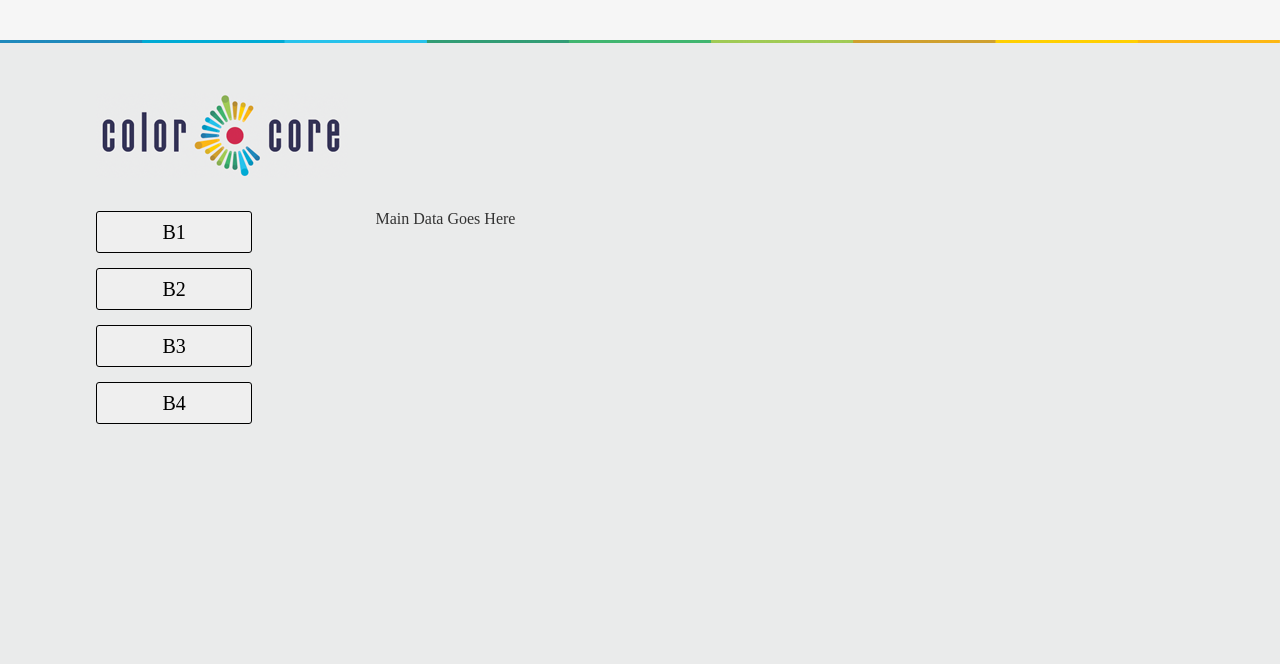
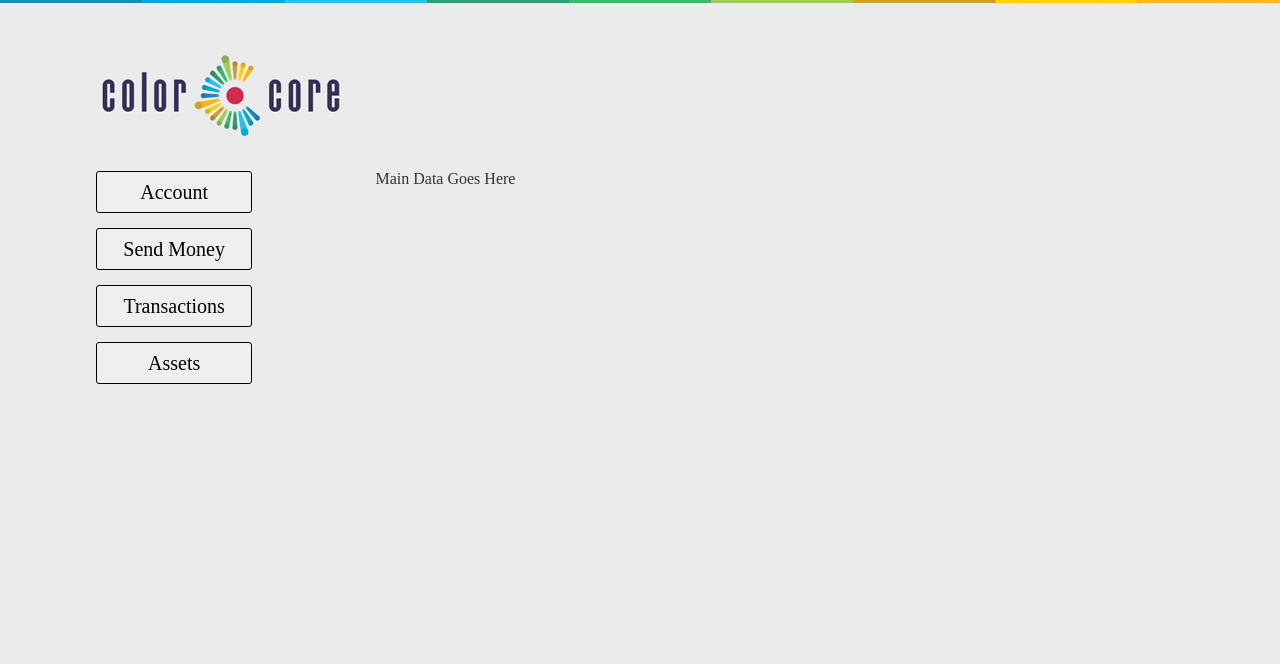
Before and after one commit to whitj00/colorwallet, a Django app: page / in a window 1280 px wide. Shown: the top 664 px of the page. Run offline with Django 3.2, Linux system fonts and the light colour scheme; some libraries are stand-ins or nearby versions.

Commit message:
Add glyphs

```diff
--- a/mockup/opalcolor/wallet/templates/wallet/base.html
+++ b/mockup/opalcolor/wallet/templates/wallet/base.html
@@ -9,8 +9,6 @@
   </head>
   <body>
     <div id="cont">
-      <header>
-      </header>
       <div id="sep"></div>
       <div id="wrapper">
         <div id="logorow" class="row">
@@ -20,10 +18,10 @@
         </div>
         <div class="row">
           <div class="col-md-2">
-            <p><button>B1</button></p>
-            <p><button>B2</button></p>
-            <p><button>B3</button></p>
-            <p><button>B4</button></p>
+            <p><button><span class="glyphicon glyphicon-briefcase"></span>Account</button></p>
+            <p><button><span class="glyphicon glyphicon-usd"></span>Send Money</button></p>
+            <p><button><span class="glyphicon glyphicon-transfer"></span>Transactions</button></p>
+            <p><button><span class="glyphicon glyphicon-star"></span>Assets</button></p>
           </div>
           <div class="col-md-9 col-md-offset-1">
 	    {% block main_data %}
```
Also changed, not shown: mockup/opalcolor/db.sqlite3.
